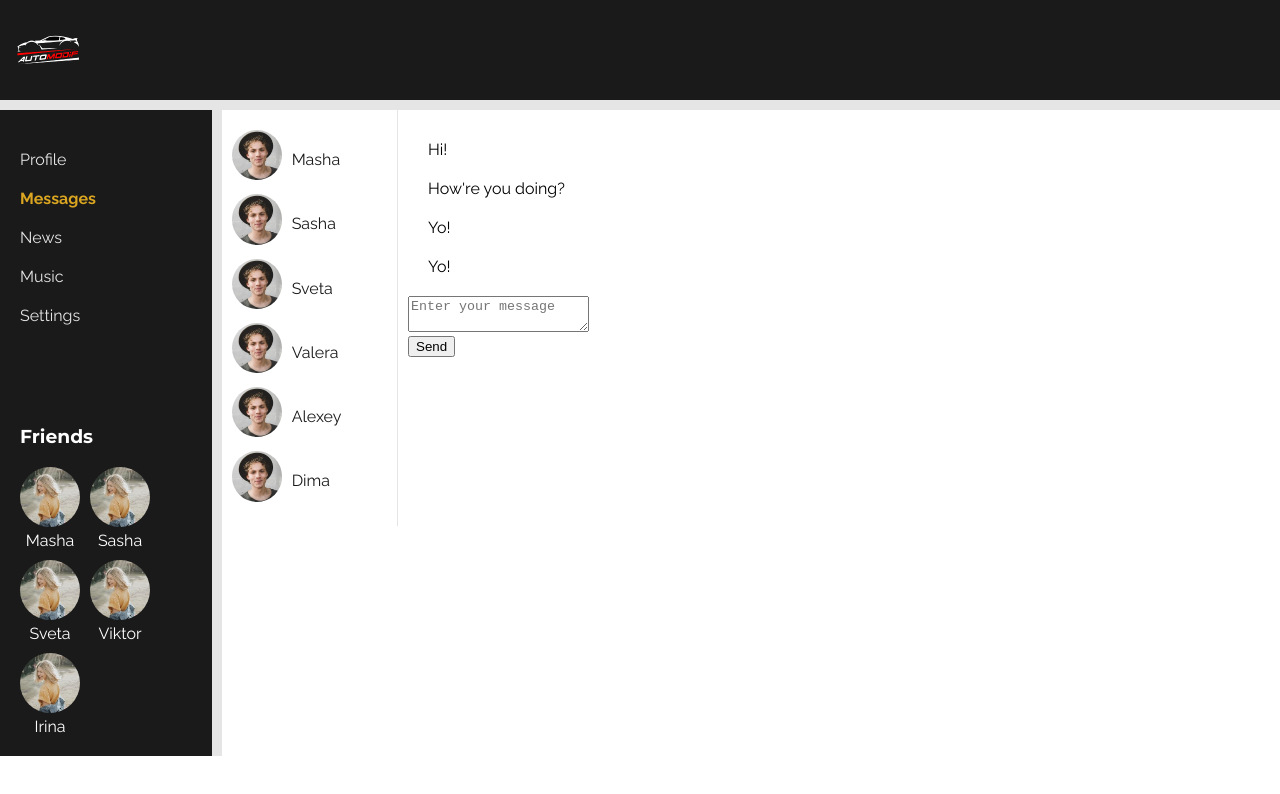
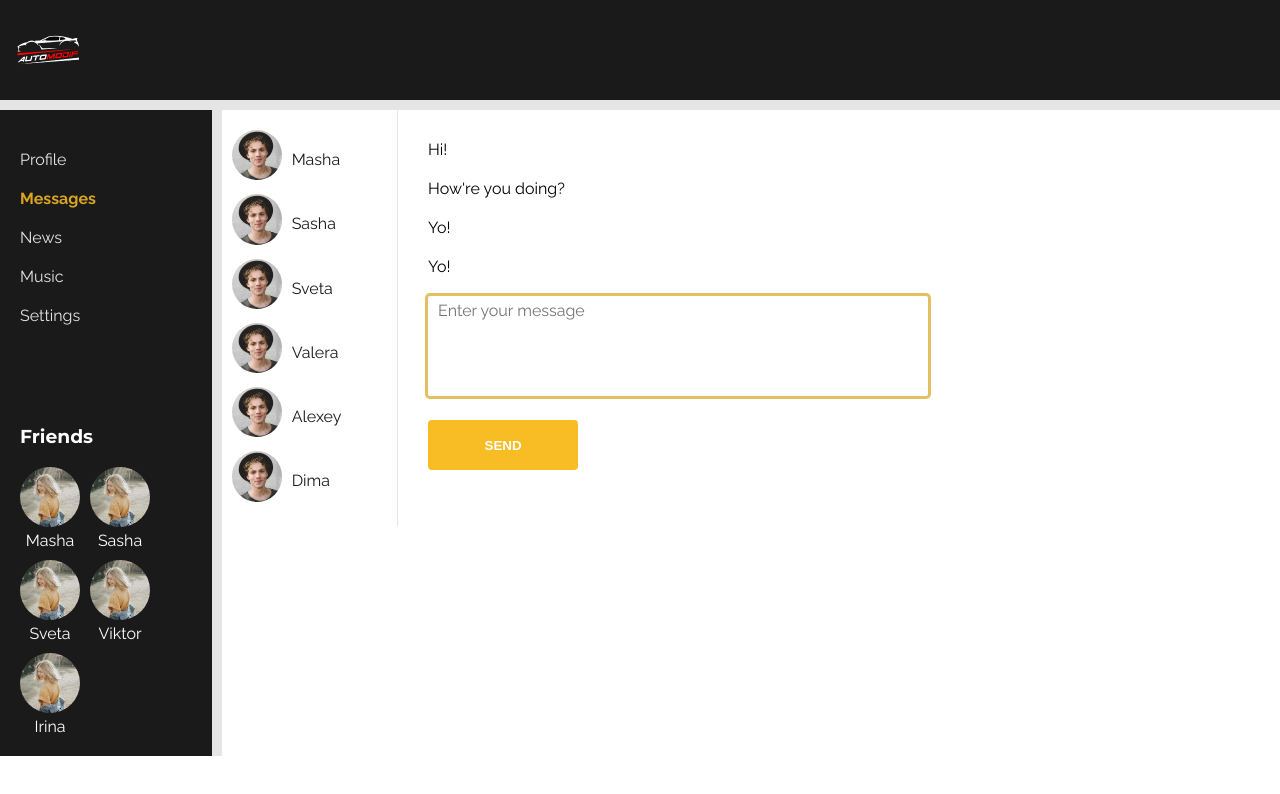
Before and after one commit to ValeriyaKaretnikova/social-network, a React (Create React App) app: page /dialogs in a window 1280 px wide. Shown: the top 794 px of the page. Built offline with nearby package versions, Linux system fonts and the light colour scheme.

Commit message:
dialogs css

```diff
--- a/src/components/Dialogs/Dialogs.module.css
+++ b/src/components/Dialogs/Dialogs.module.css
@@ -42,6 +42,42 @@
   padding: 10px;
 }
 
-.messages .message {
+.messages .message,
+.newMessageArea {
   margin: 20px;
 }
+
+.newMessageArea textarea {
+  width: 500px;
+  height: 100px;
+  border: none;
+  box-shadow: #daa520b3 0px 0px 0px 3px;
+  margin-bottom: 20px;
+  resize: none;
+  border-radius: 2px;
+  box-sizing: border-box;
+  font-size: 16px;
+  padding: 5px 10px;
+  font-family: 'Raleway', sans-serif;
+}
+
+.newMessageArea textarea:focus {
+  outline: none;
+}
+
+.newMessageArea button {
+  background-color: #f8bc24;
+  color: #FFFFFF;
+  border: none;
+  width: 150px;
+  height: 50px;
+  border-radius: 4px;
+  text-transform: uppercase;
+  font-weight: bold;
+}
+
+.newMessageArea button:hover {
+  background-color: #daa520;
+  transition: all 0.2s ease;
+  cursor: pointer;
+}
```
